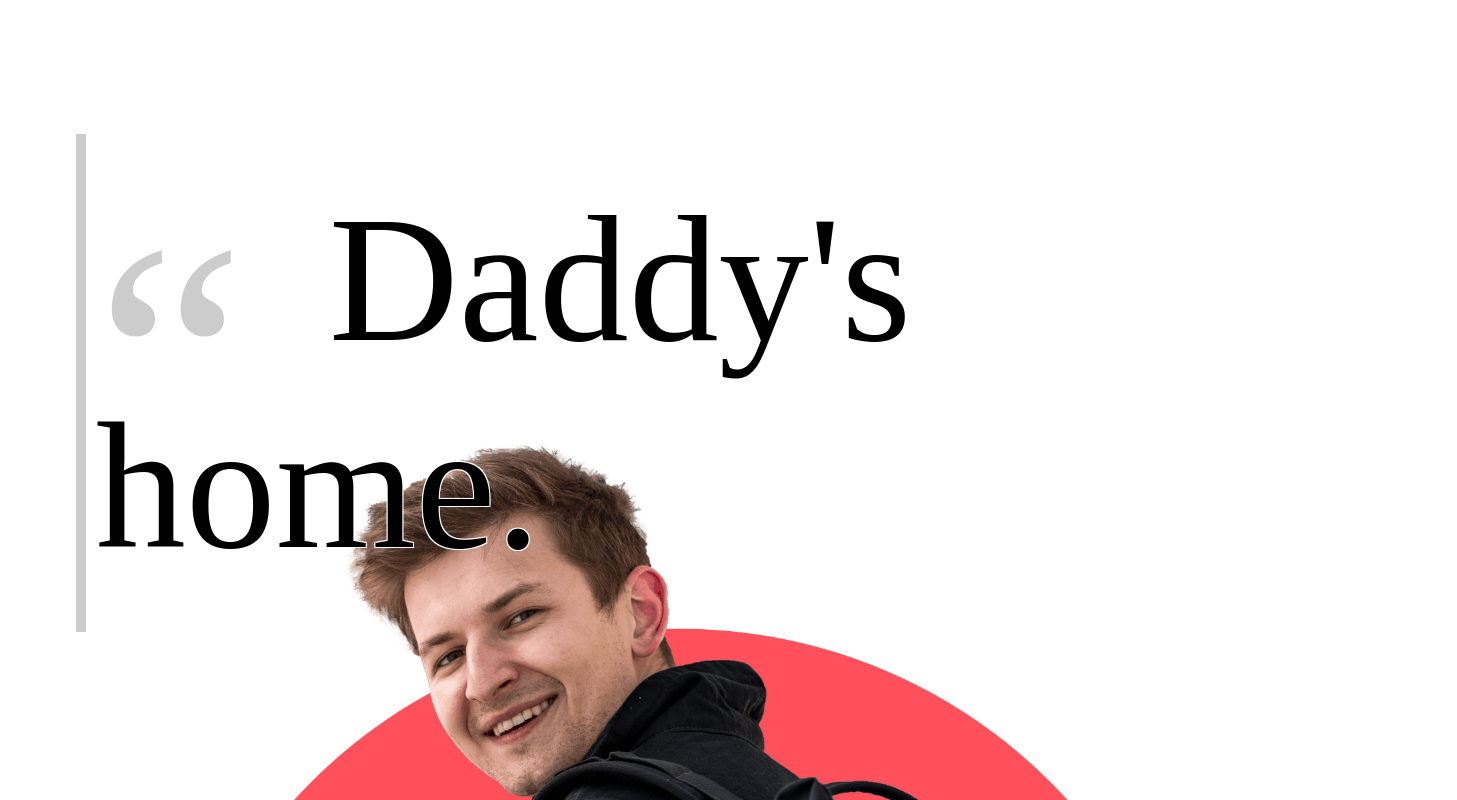
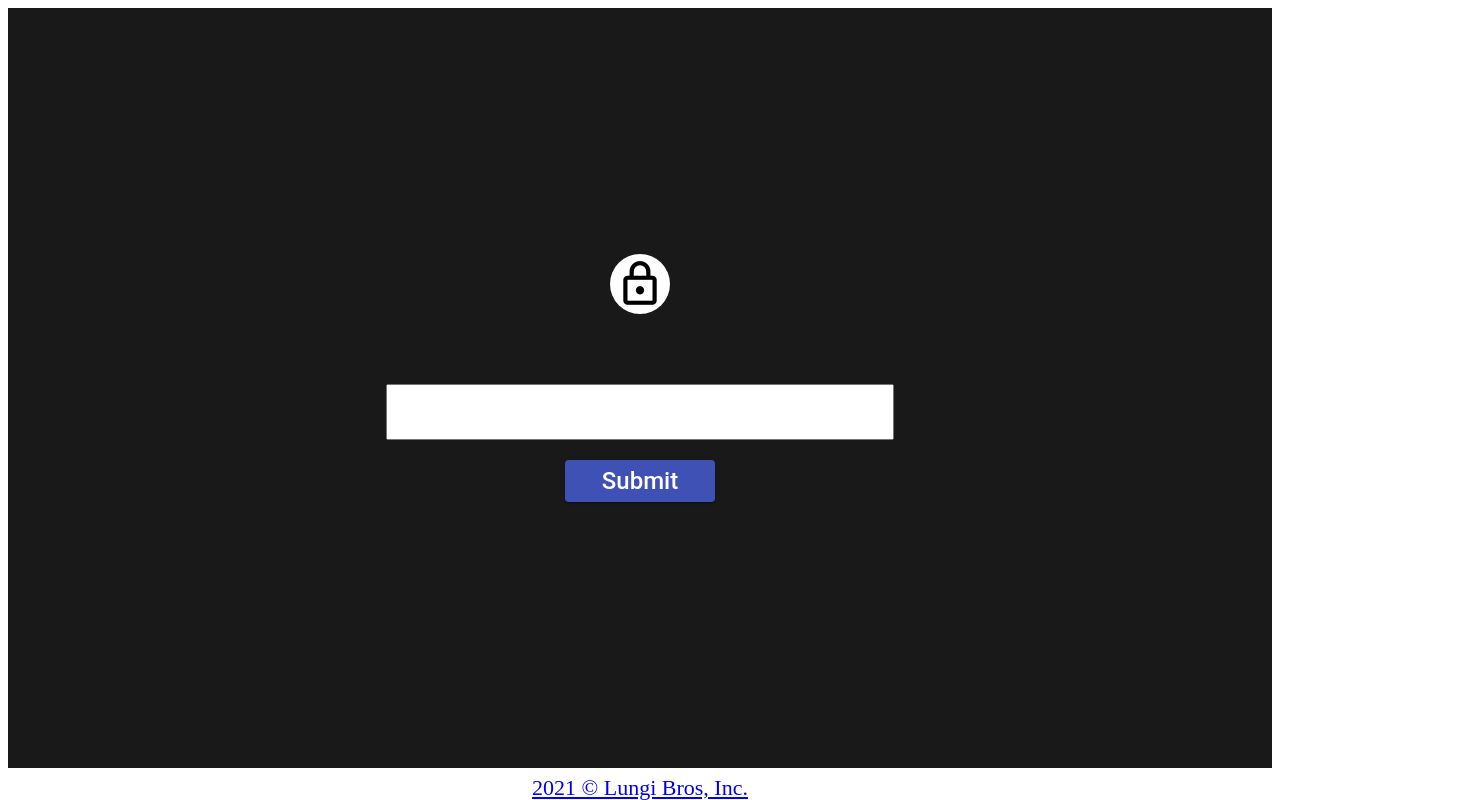
Before and after one commit to KirkRehal/GoodbyeTaras, an Angular app: page / in a window 1280 px wide. Shown: the top 800 px of the page, 1457 px wide, since content can reach past the window. Built offline with nearby package versions, Linux system fonts and the light colour scheme; a web font is replaced by a local one.

Commit message:
try again

```diff
--- a/src/app/app.component.css
+++ b/src/app/app.component.css
@@ -18,3 +18,11 @@
 .text {
     font-size: 22px;
 }
+
+.header {
+    height: 100%;
+}
+
+.body {
+    height: 100%;
+}
--- a/src/app/app.component.html
+++ b/src/app/app.component.html
@@ -1,5 +1,5 @@
 <div class="container">
-  <div class="header"></div>
+  <!-- <div class="header"></div> -->
   <div class="body">
     <app-lockscreen (passwordEmitter)="checkPassword($event)" *ngIf="showLockscreen"></app-lockscreen>
     <app-goodbye *ngIf="!showLockscreen"></app-goodbye>
--- a/src/app/app.component.ts
+++ b/src/app/app.component.ts
@@ -7,7 +7,7 @@ import { Component, OnInit } from '@angular/core';
 })
 export class AppComponent implements OnInit {
   public title: string = 'Goodbye, Taras';
-  public showLockscreen: boolean = false;
+  public showLockscreen: boolean = true;
 
   ngOnInit() {
 
--- a/src/app/goodbye/goodbye.component.css
+++ b/src/app/goodbye/goodbye.component.css
@@ -32,7 +32,7 @@
 }
 
 .quote-text {
-    font-size: 180px;
+    font-size: 80px;
     font-family: 'The Nautigal', cursive;
     text-shadow: -1px 1px 0 #fff, 1px 1px 0 #ffff, 1px -1px 0 #fff, -1px -1px 0 #fff;
 }
@@ -102,10 +102,10 @@ blockquote {
 
 @keyframes panUp {
     0% {
-        transform: translate(0, 0px);
+        transform: translate(0px, -300px);
     }
 
     100% {
-        transform: translate(1500px, 4200px);
+        transform: translate(1500px, 3500px);
     }
 }
--- a/src/app/goodbye/goodbye.component.html
+++ b/src/app/goodbye/goodbye.component.html
@@ -1,7 +1,3 @@
-<!-- <link rel="preconnect" href="https://fonts.googleapis.com">
-<link rel="preconnect" href="https://fonts.gstatic.com" crossorigin>
-<link href="https://fonts.googleapis.com/css2?family=The+Nautigal&display=swap" rel="stylesheet"> -->
-
 <div class="quote-container">
     <span class="quote-outer" [class.left-to-right]="quoteCounter % 2 === 0" [class.right-to-left]="quoteCounter % 2 !== 0">
         <blockquote><span class="quote-text">{{quotes[quoteCounter]}}</span></blockquote>
```
Also changed, not shown: 3 other files (tests, documents, lock files or other folders).
